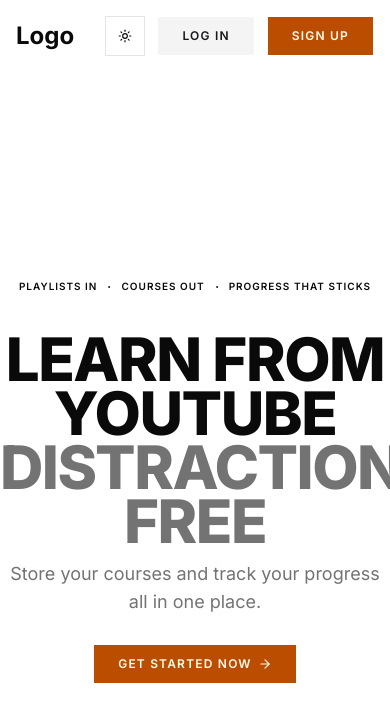
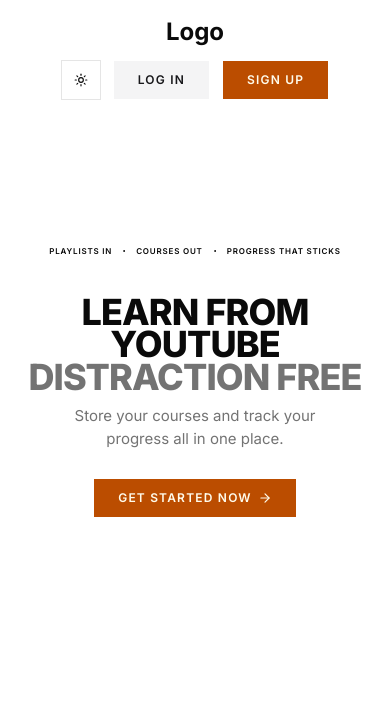
Before and after one commit to abelgideon/course-compiler, a Next.js app: page / in a window 390 px wide. Shown: the top 722 px of the page. Built offline with nearby package versions, Linux system fonts and the light colour scheme; a web font is replaced by a local one.

Commit message:
fix: Update sizes to be mobile responsive

```diff
--- a/app/(auth)/layout.tsx
+++ b/app/(auth)/layout.tsx
@@ -8,7 +8,10 @@
   return (
     <div>
       <Link
-        className={cn(buttonVariants({ variant: "secondary" }), "self-start")}
+        className={cn(
+          buttonVariants({ variant: "secondary" }),
+          "hidden md:inline-flex md:self-start",
+        )}
         href="/"
       >
         <ArrowLeft />
--- a/app/(auth)/login/page.tsx
+++ b/app/(auth)/login/page.tsx
@@ -12,7 +12,7 @@
 
 export default function LoginPage() {
   return (
-    <Card className="w-full max-w-sm mt-36">
+    <Card className="w-full max-w-sm mt-36  mx-4 md:mx-0">
       <CardHeader>
         <CardTitle>Login to your account</CardTitle>
         <CardDescription>
--- a/app/(auth)/signup/page.tsx
+++ b/app/(auth)/signup/page.tsx
@@ -12,7 +12,7 @@
 
 export default function SignupPage() {
   return (
-    <Card className="w-full max-w-sm mt-36">
+    <Card className="w-full max-w-sm mt-36 mx-4 md:mx-0">
       <CardHeader>
         <CardTitle>Sign up for an account</CardTitle>
         <CardDescription>
--- a/app/(marketing)/page.tsx
+++ b/app/(marketing)/page.tsx
@@ -6,17 +6,17 @@
 
 export default function HomePage() {
   return (
-    <main className="text-center mt-50">
-      <Badge>
+    <main className="text-center mt-30 md:mt-50">
+      <Badge className="text-[8px] md:text-[10px]">
         Playlists in <DotIcon /> Courses out <DotIcon /> Progress that sticks
       </Badge>
-      <h1 className="mt-9 text-6xl font-extrabold uppercase tracking-tight leading-[0.9] text-foreground">
+      <h1 className="mt-9 text-4xl md:text-6xl font-extrabold uppercase tracking-tight leading-[0.9] text-foreground">
         LEARN FROM YOUTUBE
       </h1>
-      <h1 className="text-6xl font-extrabold uppercase tracking-tight leading-[0.9] text-muted-foreground">
+      <h1 className="text-4xl md:text-6xl font-extrabold uppercase tracking-tight leading-[0.9] text-muted-foreground">
         DISTRACTION FREE
       </h1>
-      <p className="mt-3 text-lg text-muted-foreground max-w-md mx-auto">
+      <p className="mt-3 text-[15px] md:text-lg text-muted-foreground max-w-70 md:max-w-md mx-auto">
         Store your courses and track your progress all in one place.
       </p>
       <Link className={cn(buttonVariants(), "mt-7")} href={"/signup"}>
--- a/components/navbar.tsx
+++ b/components/navbar.tsx
@@ -5,7 +5,7 @@
 export default function Navbar() {
   return (
     <header className="sticky top-0 z-50">
-      <nav className="flex items-center justify-between max-w-7xl mx-auto px-4 py-4">
+      <nav className="flex flex-col gap-3 md:flex-row md:gap-0 items-center justify-between max-w-7xl mx-auto px-4 py-4">
         <Link href="/" className="text-2xl font-bold">
           Logo
         </Link>
```
